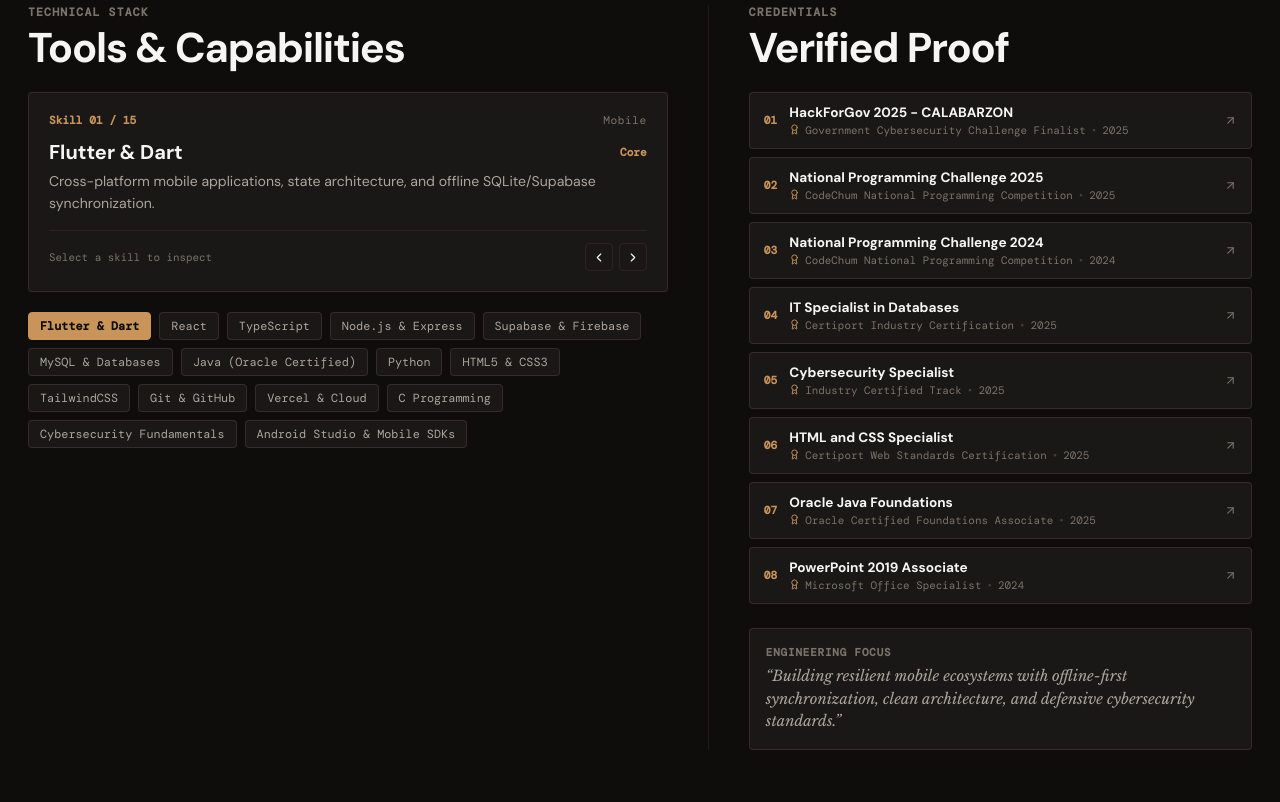
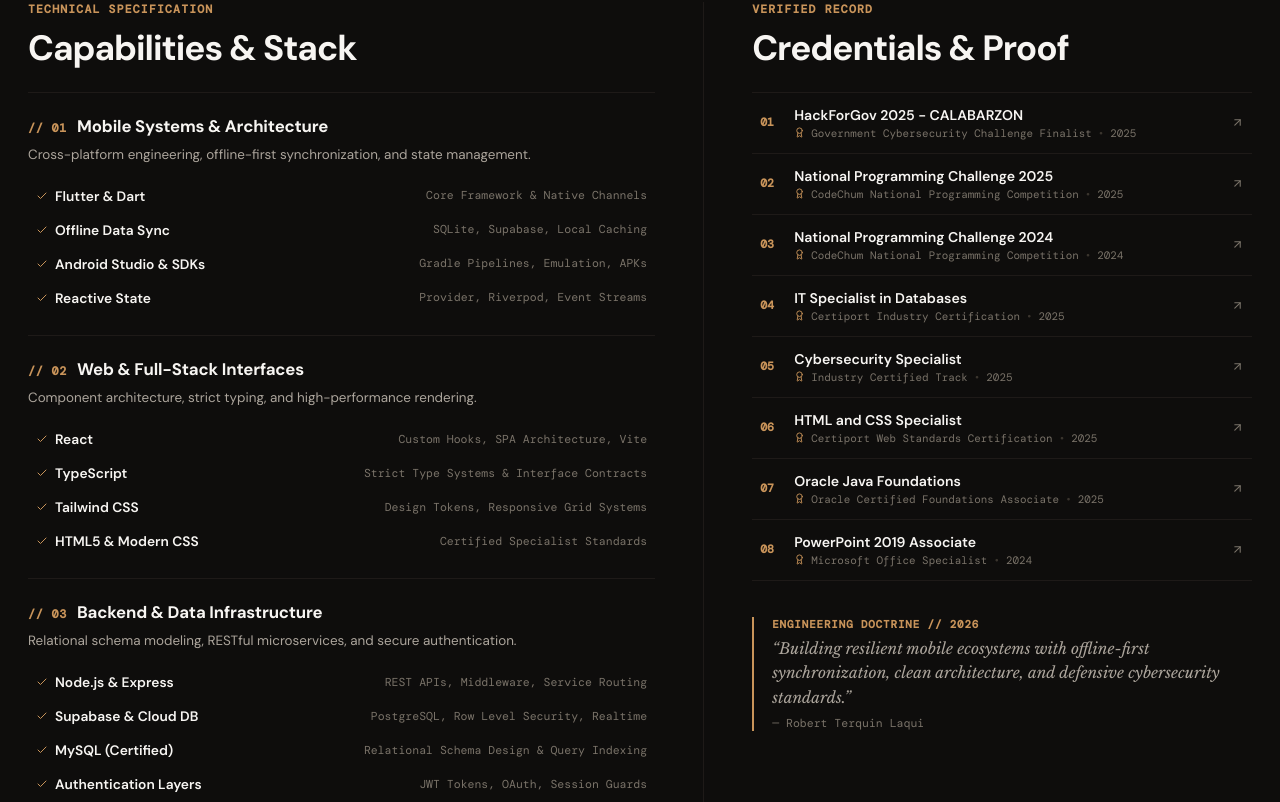
Before and after one commit to robertterquin/personal-portfolio, a React (Vite) app: page / in a window 1280 px wide. Shown: the part 1578-2380 px from the top of the page. Built offline with nearby package versions, Linux system fonts and the light colour scheme; a web font is replaced by a local one.

Commit message:
Refactor terminal and toolkit sections for improved clarity and structure; update styles and content for better user experience.

```diff
--- a/src/App.css
+++ b/src/App.css
@@ -665,13 +665,14 @@ html.theme-day .filter-pill.active {
   grid-template-columns: 80px 1.6fr 1.1fr auto;
   align-items: center;
   gap: 24px;
-  padding: 22px 18px;
+  padding: 22px 14px;
   border-top: 1px solid var(--line);
   transition: all 0.18s cubic-bezier(0.16, 1, 0.3, 1);
   cursor: pointer;
   position: relative;
   background: transparent;
-  border-radius: var(--radius-sm);
+  border-radius: 0;
+  border-left: 2px solid transparent;
 }
 
 .project-index-list .project-index-row:last-child {
@@ -681,14 +682,13 @@ html.theme-day .filter-pill.active {
 .project-index-row:hover,
 .project-index-row.row-active {
   background: var(--card-hover);
-  border-color: var(--line-strong);
-  transform: translateX(4px);
+  border-left-color: var(--accent);
+  padding-left: 20px;
 }
 
 html.theme-day .project-index-row:hover,
 html.theme-day .project-index-row.row-active {
-  background: #ffffff;
-  box-shadow: 0 4px 16px rgba(158, 107, 56, 0.08);
+  background: rgba(158, 107, 56, 0.05);
 }
 
 /* Row Column 1: Index Number & Type */
@@ -1316,17 +1316,49 @@ html.theme-day .viewer-btn-primary:hover {
 }
 
 /* ==========================================================================
-   5. MINIMAL STACK & CAPABILITIES (SAM RICHMOND APPROACH)
+   5. ARCHITECTURAL CAPABILITIES & SPECIFICATION LEDGER
    ========================================================================== */
+.section-title-wrap {
+  display: flex;
+  flex-direction: column;
+  gap: 6px;
+  margin-bottom: 24px;
+}
+
+.section-label {
+  font-family: var(--font-mono);
+  font-size: 0.72rem;
+  letter-spacing: 0.1em;
+  text-transform: uppercase;
+  color: var(--accent);
+  font-weight: 600;
+}
+
+.section-title {
+  margin: 0;
+  font-size: clamp(1.6rem, 3.2vw, 2.2rem);
+  font-weight: 800;
+  letter-spacing: -0.03em;
+  color: var(--ink);
+}
+
+.section-subtext {
+  margin: 6px 0 0 0;
+  font-size: 0.9rem;
+  line-height: 1.55;
+  color: var(--ink-muted);
+  max-width: 620px;
+}
+
 .minimal-toolkit-section {
-  padding: 56px 0;
+  padding: 60px 0;
   border-bottom: 1px solid var(--line);
 }
 
 .toolkit-two-col {
   display: grid;
   grid-template-columns: 1.15fr 0.85fr;
-  gap: 40px;
+  gap: 48px;
 }
 
 .toolkit-col {
@@ -1336,234 +1368,215 @@ html.theme-day .viewer-btn-primary:hover {
 
 .toolkit-tools-col {
   border-right: 1px solid var(--line);
-  padding-right: 40px;
-}
-
-/* Minimal Tool Inspector Card */
-.minimal-tool-card {
-  background: var(--card-bg);
-  border: 1px solid var(--card-border);
-  border-radius: var(--radius-sm);
-  padding: 20px;
-  margin: 20px 0 20px 0;
-}
-
-.tool-card-top {
-  display: flex;
-  align-items: center;
-  justify-content: space-between;
-  margin-bottom: 12px;
-  font-family: var(--font-mono);
-  font-size: 0.7rem;
-}
-
-.tool-index {
+  padding-right: 48px;
+}
+
+/* Capability Spec Ledger (Zero Cards) */
+.capability-spec-ledger {
+  display: flex;
+  flex-direction: column;
+}
+
+.spec-group-row {
+  padding: 22px 0;
+  border-top: 1px solid var(--line);
+  display: flex;
+  flex-direction: column;
+  gap: 8px;
+}
+
+.spec-group-row:last-child {
+  border-bottom: 1px solid var(--line);
+}
+
+.spec-group-header {
+  display: flex;
+  align-items: baseline;
+  gap: 10px;
+}
+
+.spec-code {
+  font-family: var(--font-mono);
+  font-size: 0.74rem;
   color: var(--accent);
   font-weight: 700;
-}
-
-.tool-category {
+  letter-spacing: 0.06em;
+}
+
+.spec-cat-title {
+  margin: 0;
+  font-size: 1.05rem;
+  font-weight: 700;
+  color: var(--ink);
+  letter-spacing: -0.01em;
+}
+
+.spec-focus-desc {
+  margin: 0 0 8px 0;
+  font-size: 0.84rem;
+  line-height: 1.5;
+  color: var(--ink-muted);
+}
+
+.spec-items-table {
+  display: flex;
+  flex-direction: column;
+  gap: 4px;
+}
+
+.spec-item-line {
+  display: flex;
+  align-items: center;
+  justify-content: space-between;
+  gap: 16px;
+  padding: 6px 8px;
+  border-radius: var(--radius-sm);
+  transition: background 0.15s ease;
+}
+
+.spec-item-line:hover {
+  background: var(--accent-dim);
+}
+
+.spec-item-name {
+  display: inline-flex;
+  align-items: center;
+  gap: 7px;
+  font-size: 0.86rem;
+  color: var(--ink);
+}
+
+.spec-item-name strong {
+  font-weight: 600;
+}
+
+.spec-check-icon {
+  color: var(--accent);
+  flex-shrink: 0;
+}
+
+.spec-item-detail {
+  font-family: var(--font-mono);
+  font-size: 0.72rem;
   color: var(--ink-dim);
-  letter-spacing: 0.05em;
-}
-
-.tool-name-row {
-  display: flex;
-  align-items: center;
-  justify-content: space-between;
-  margin-bottom: 6px;
-}
-
-.tool-name {
-  margin: 0;
-  font-size: 1.25rem;
+  text-align: right;
+}
+
+/* Credentials Ledger (Zero Cards) */
+.credentials-ledger {
+  display: flex;
+  flex-direction: column;
+}
+
+.cred-ledger-row {
+  display: flex;
+  align-items: center;
+  gap: 14px;
+  padding: 13px 8px;
+  border-top: 1px solid var(--line);
+  transition: all 0.16s ease;
+  background: transparent;
+}
+
+.cred-ledger-row:last-child {
+  border-bottom: 1px solid var(--line);
+}
+
+.cred-ledger-row:hover {
+  background: var(--card-hover);
+  padding-left: 12px;
+}
+
+html.theme-day .cred-ledger-row:hover {
+  background: rgba(158, 107, 56, 0.06);
+}
+
+.cred-ledger-num {
+  font-family: var(--font-mono);
+  font-size: 0.72rem;
+  color: var(--accent);
   font-weight: 700;
-  color: var(--ink);
-}
-
-.tool-level {
-  font-family: var(--font-mono);
-  font-size: 0.7rem;
+  min-width: 20px;
+}
+
+.cred-ledger-content {
+  flex: 1;
+  display: flex;
+  flex-direction: column;
+  gap: 2px;
+}
+
+.cred-ledger-title {
+  font-size: 0.88rem;
+  font-weight: 600;
+  color: var(--ink);
+  transition: color 0.15s ease;
+}
+
+.cred-ledger-row:hover .cred-ledger-title {
   color: var(--accent);
-  font-weight: 600;
-}
-
-.tool-desc {
-  margin: 0 0 16px 0;
-  font-size: 0.88rem;
-  line-height: 1.55;
-  color: var(--ink-muted);
-}
-
-.tool-card-footer {
-  display: flex;
-  align-items: center;
-  justify-content: space-between;
-  padding-top: 12px;
-  border-top: 1px solid var(--line);
+}
+
+.cred-ledger-sub {
+  display: flex;
+  align-items: center;
+  gap: 6px;
   font-family: var(--font-mono);
   font-size: 0.68rem;
   color: var(--ink-dim);
 }
 
-.tool-nav-arrows {
-  display: flex;
-  align-items: center;
+.cred-type-icon {
+  color: var(--accent);
+  flex-shrink: 0;
+}
+
+.cred-meta-dot {
+  color: var(--line-strong);
+}
+
+.cred-arrow-icon {
+  color: var(--ink-dim);
+  transition: transform 0.15s ease, color 0.15s ease;
+  flex-shrink: 0;
+}
+
+.cred-ledger-row:hover .cred-arrow-icon {
+  color: var(--accent);
+  transform: translate(2px, -2px);
+}
+
+/* Architectural Doctrine Blockquote */
+.architectural-doctrine {
+  margin-top: 36px;
+  padding-left: 18px;
+  border-left: 2px solid var(--accent);
+  display: flex;
+  flex-direction: column;
   gap: 6px;
 }
 
-.tool-arrow-btn {
-  width: 28px;
-  height: 28px;
-  border: 1px solid var(--line);
-  border-radius: var(--radius-sm);
-  display: flex;
-  align-items: center;
-  justify-content: center;
-  color: var(--ink);
-  transition: all 0.15s ease;
-}
-
-.tool-arrow-btn:hover {
-  border-color: var(--accent);
-  color: var(--accent);
-  background: var(--accent-dim);
-}
-
-/* Minimal Skill Cloud */
-.minimal-skill-cloud {
-  display: flex;
-  flex-wrap: wrap;
-  gap: 8px;
-}
-
-.skill-pill {
-  padding: 5px 11px;
-  background: var(--card-bg);
-  border: 1px solid var(--card-border);
-  border-radius: var(--radius-sm);
-  font-family: var(--font-mono);
-  font-size: 0.74rem;
-  color: var(--ink-muted);
-  transition: all 0.15s ease;
-}
-
-.skill-pill:hover {
-  border-color: var(--accent);
-  color: var(--accent);
-  background: var(--accent-dim);
-}
-
-.skill-pill.active {
-  background: var(--accent) !important;
-  border-color: var(--accent) !important;
-  color: #0e0d0c !important;
-  font-weight: 700;
-}
-
-html.theme-day .skill-pill.active {
-  background: var(--accent) !important;
-  border-color: var(--accent) !important;
-  color: #ffffff !important;
-}
-
-/* Credentials Column */
-.minimal-credentials-list {
-  display: flex;
-  flex-direction: column;
-  gap: 8px;
-  margin: 20px 0 24px 0;
-}
-
-.minimal-cred-row {
-  display: flex;
-  align-items: center;
-  gap: 12px;
-  padding: 11px 14px;
-  background: var(--card-bg);
-  border: 1px solid var(--card-border);
-  border-radius: var(--radius-sm);
-  transition: all 0.15s ease;
-}
-
-.minimal-cred-row:hover {
-  border-color: var(--accent);
-  transform: translateX(3px);
-}
-
-.cred-num {
-  font-family: var(--font-mono);
-  font-size: 0.7rem;
-  color: var(--accent);
-  font-weight: 700;
-}
-
-.cred-details {
-  flex: 1;
-  display: flex;
-  flex-direction: column;
-  gap: 2px;
-}
-
-.cred-name {
-  font-size: 0.85rem;
-  font-weight: 700;
-  color: var(--ink);
-}
-
-.cred-meta {
-  display: flex;
-  align-items: center;
-  gap: 5px;
-  font-family: var(--font-mono);
-  font-size: 0.68rem;
-  color: var(--ink-dim);
-}
-
-.cred-icon {
-  flex-shrink: 0;
-  color: var(--accent);
-}
-
-.meta-dot {
-  color: var(--line-strong);
-}
-
-.cred-link-icon {
-  color: var(--ink-dim);
-  transition: color 0.15s ease;
-}
-
-.minimal-cred-row:hover .cred-link-icon {
-  color: var(--accent);
-}
-
-.minimal-philosophy-card {
-  padding: 16px;
-  background: var(--card-bg);
-  border: 1px solid var(--card-border);
-  border-radius: var(--radius-sm);
-  margin-top: auto;
-}
-
-.philosophy-title {
+.doctrine-tag {
   font-family: var(--font-mono);
   font-size: 0.68rem;
   font-weight: 700;
   letter-spacing: 0.08em;
-  color: var(--ink-dim);
-  text-transform: uppercase;
-  display: block;
-  margin-bottom: 6px;
-}
-
-.philosophy-quote {
+  color: var(--accent);
+}
+
+.doctrine-quote {
   margin: 0;
   font-family: var(--font-serif);
   font-style: italic;
-  font-size: 0.92rem;
-  line-height: 1.55;
+  font-size: 0.96rem;
+  line-height: 1.6;
   color: var(--ink-muted);
+}
+
+.doctrine-signoff {
+  font-family: var(--font-mono);
+  font-size: 0.72rem;
+  color: var(--ink-dim);
 }
 
 /* ==========================================================================
@@ -1579,15 +1592,16 @@ html.theme-day .skill-pill.active {
 }
 
 .terminal-container {
-  background: #090a0c;
-  border: 1px solid rgba(255, 255, 255, 0.14);
-  border-radius: var(--radius-md);
+  background: #0e0d0c;
+  border: 1px solid var(--leather-border);
+  border-radius: var(--radius-sm);
   overflow: hidden;
-  box-shadow: 0 16px 40px rgba(0, 0, 0, 0.45);
+  box-shadow: 0 12px 30px rgba(0, 0, 0, 0.3);
 }
 
 html.theme-day .terminal-container {
-  background: #111214;
+  background: #141311;
+  box-shadow: 0 10px 24px rgba(158, 107, 56, 0.1);
 }
 
 .terminal-header-bar {
@@ -1819,23 +1833,28 @@ html.theme-day .terminal-container {
   display: inline-flex;
   align-items: center;
   gap: 4px;
-  background: rgba(255, 255, 255, 0.06);
-  border: 1px solid rgba(255, 255, 255, 0.1);
+  background: transparent;
+  border: 1px solid var(--leather-border);
   padding: 3px 8px;
-  border-radius: var(--radius-sm);
+  border-radius: 2px;
   font-family: var(--font-mono);
   font-size: 0.68rem;
-  color: #f4f4f5;
+  color: var(--accent);
   transition: all 0.15s ease;
 }
 
 .shortcut-chip:hover {
-  border-color: #ffffff;
-  background: rgba(255, 255, 255, 0.15);
+  border-color: var(--accent);
+  background: var(--accent);
+  color: #0e0d0c;
 }
 
 .chip-sparkle {
-  color: #a1a1a6;
+  color: var(--accent);
+}
+
+.shortcut-chip:hover .chip-sparkle {
+  color: #0e0d0c;
 }
 
 /* ==========================================================================
@@ -2226,4 +2245,15 @@ html.theme-day .terminal-container {
     padding: 5px 9px;
     font-size: 0.66rem;
   }
-}
+
+  .spec-item-line {
+    flex-direction: column;
+    align-items: flex-start;
+    gap: 2px;
+  }
+
+  .spec-item-detail {
+    text-align: left;
+    padding-left: 19px;
+  }
+}
--- a/src/components/ToolkitSection.tsx
+++ b/src/components/ToolkitSection.tsx
@@ -1,127 +1,140 @@
-import React, { useState } from 'react';
-import { ChevronLeft, ChevronRight, ArrowUpRight, Award, GraduationCap } from 'lucide-react';
-import { skillsData, credentialsData, type SkillItem } from '../data/portfolioData';
+import React from 'react';
+import { ArrowUpRight, Award, GraduationCap, Check } from 'lucide-react';
+import { credentialsData } from '../data/portfolioData';
+
+interface CapabilityGroup {
+  code: string;
+  category: string;
+  focus: string;
+  items: { name: string; detail: string }[];
+}
+
+const capabilityGroups: CapabilityGroup[] = [
+  {
+    code: '01',
+    category: 'Mobile Systems & Architecture',
+    focus: 'Cross-platform engineering, offline-first synchronization, and state management.',
+    items: [
+      { name: 'Flutter & Dart', detail: 'Core Framework & Native Channels' },
+      { name: 'Offline Data Sync', detail: 'SQLite, Supabase, Local Caching' },
+      { name: 'Android Studio & SDKs', detail: 'Gradle Pipelines, Emulation, APKs' },
+      { name: 'Reactive State', detail: 'Provider, Riverpod, Event Streams' },
+    ],
+  },
+  {
+    code: '02',
+    category: 'Web & Full-Stack Interfaces',
+    focus: 'Component architecture, strict typing, and high-performance rendering.',
+    items: [
+      { name: 'React', detail: 'Custom Hooks, SPA Architecture, Vite' },
+      { name: 'TypeScript', detail: 'Strict Type Systems & Interface Contracts' },
+      { name: 'Tailwind CSS', detail: 'Design Tokens, Responsive Grid Systems' },
+      { name: 'HTML5 & Modern CSS', detail: 'Certified Specialist Standards' },
+    ],
+  },
+  {
+    code: '03',
+    category: 'Backend & Data Infrastructure',
+    focus: 'Relational schema modeling, RESTful microservices, and secure authentication.',
+    items: [
+      { name: 'Node.js & Express', detail: 'REST APIs, Middleware, Service Routing' },
+      { name: 'Supabase & Cloud DB', detail: 'PostgreSQL, Row Level Security, Realtime' },
+      { name: 'MySQL (Certified)', detail: 'Relational Schema Design & Query Indexing' },
+      { name: 'Authentication Layers', detail: 'JWT Tokens, OAuth, Session Guards' },
+    ],
+  },
+  {
+    code: '04',
+    category: 'Core Engineering & Security',
+    focus: 'Defensive cybersecurity standards, version control, and computer architecture.',
+    items: [
+      { name: 'Java (Oracle Certified)', detail: 'OOP Patterns & Enterprise Foundations' },
+      { name: 'Python & C', detail: 'Algorithms, Data Automation, Memory Concepts' },
+      { name: 'Cybersecurity Fundamentals', detail: 'Mitigation, Threat Modeling, Defensive Coding' },
+      { name: 'Git & Deployment', detail: 'Branch Workflows, CI/CD, Edge Networks' },
+    ],
+  },
+];
 
 export const ToolkitSection: React.FC = () => {
-  const [activeSkillIndex, setActiveSkillIndex] = useState<number>(0);
-
-  const activeSkill: SkillItem = skillsData[activeSkillIndex];
-
-  const handlePrevSkill = () => {
-    setActiveSkillIndex((prev) => (prev === 0 ? skillsData.length - 1 : prev - 1));
-  };
-
-  const handleNextSkill = () => {
-    setActiveSkillIndex((prev) => (prev === skillsData.length - 1 ? 0 : prev + 1));
-  };
-
   return (
     <section id="toolkit" className="minimal-toolkit-section">
       <div className="toolkit-two-col">
-        {/* Left Column: Interactive Tool Inspector & Cloud */}
+        {/* Left Column: Architectural Capability Spec Sheet */}
         <div className="toolkit-col toolkit-tools-col">
-          <span className="section-label">Technical Stack</span>
-          <h2 className="section-title">Tools &amp; Capabilities</h2>
-
-          {/* Minimal Tool Inspector Card */}
-          <div className="minimal-tool-card" aria-live="polite">
-            <div className="tool-card-top">
-              <span className="tool-index">
-                Skill {String(activeSkillIndex + 1).padStart(2, '0')} /{' '}
-                {String(skillsData.length).padStart(2, '0')}
-              </span>
-              <span className="tool-category">{activeSkill.category}</span>
-            </div>
-
-            <div className="tool-card-main">
-              <div className="tool-name-row">
-                <h3 className="tool-name">{activeSkill.name}</h3>
-                <span className="tool-level">{activeSkill.proficiency}</span>
-              </div>
-              <p className="tool-desc">{activeSkill.description}</p>
-            </div>
-
-            <div className="tool-card-footer">
-              <span className="tool-hint">Select a skill to inspect</span>
-              <div className="tool-nav-arrows">
-                <button
-                  type="button"
-                  className="tool-arrow-btn"
-                  onClick={handlePrevSkill}
-                  aria-label="Previous skill"
-                >
-                  <ChevronLeft size={15} />
-                </button>
-                <button
-                  type="button"
-                  className="tool-arrow-btn"
-                  onClick={handleNextSkill}
-                  aria-label="Next skill"
-                >
-                  <ChevronRight size={15} />
-                </button>
-              </div>
-            </div>
+          <div className="section-title-wrap">
+            <span className="section-label">Technical Specification</span>
+            <h2 className="section-title">Capabilities &amp; Stack</h2>
           </div>
 
-          {/* Minimal Skill Chips Cloud */}
-          <div className="minimal-skill-cloud" aria-label="Available technologies">
-            {skillsData.map((skill, index) => {
-              const isActive = index === activeSkillIndex;
-              return (
-                <button
-                  type="button"
-                  key={skill.name}
-                  className={`skill-pill ${isActive ? 'active' : ''}`}
-                  onClick={() => setActiveSkillIndex(index)}
-                  aria-pressed={isActive}
-                >
-                  {skill.name}
-                </button>
-              );
-            })}
+          <div className="capability-spec-ledger">
+            {capabilityGroups.map((group) => (
+              <div key={group.code} className="spec-group-row">
+                <div className="spec-group-header">
+                  <span className="spec-code">// {group.code}</span>
+                  <h3 className="spec-cat-title">{group.category}</h3>
+                </div>
+                <p className="spec-focus-desc">{group.focus}</p>
+
+                <div className="spec-items-table">
+                  {group.items.map((item) => (
+                    <div key={item.name} className="spec-item-line">
+                      <span className="spec-item-name">
+                        <Check size={12} className="spec-check-icon" />
+                        <strong>{item.name}</strong>
+                      </span>
+                      <span className="spec-item-detail">{item.detail}</span>
+                    </div>
+                  ))}
+                </div>
+              </div>
+            ))}
           </div>
         </div>
 
-        {/* Right Column: Credentials & Achievements */}
+        {/* Right Column: Verified Credentials & Doctrine */}
         <div className="toolkit-col toolkit-cred-col">
-          <span className="section-label">Credentials</span>
-          <h2 className="section-title">Verified Proof</h2>
+          <div className="section-title-wrap">
+            <span className="section-label">Verified Record</span>
+            <h2 className="section-title">Credentials &amp; Proof</h2>
+          </div>
 
-          <div className="minimal-credentials-list">
+          <div className="credentials-ledger">
             {credentialsData.map((item) => (
               <a
                 key={item.index}
                 href={item.image}
                 target="_blank"
                 rel="noreferrer"
-                className="minimal-cred-row"
+                className="cred-ledger-row"
                 aria-label={`Inspect ${item.title} certificate`}
               >
-                <span className="cred-num">{item.index}</span>
-                <div className="cred-details">
-                  <strong className="cred-name">{item.title}</strong>
-                  <span className="cred-meta">
+                <span className="cred-ledger-num">{item.index}</span>
+                <div className="cred-ledger-content">
+                  <strong className="cred-ledger-title">{item.title}</strong>
+                  <div className="cred-ledger-sub">
                     {item.type === 'Degree' ? (
-                      <GraduationCap size={11} className="cred-icon" />
+                      <GraduationCap size={11} className="cred-type-icon" />
                     ) : (
-                      <Award size={11} className="cred-icon" />
+                      <Award size={11} className="cred-type-icon" />
                     )}
                     <span>{item.institution}</span>
-                    <span className="meta-dot">•</span>
+                    <span className="cred-meta-dot">•</span>
                     <span>{item.year}</span>
-                  </span>
+                  </div>
                 </div>
-                <ArrowUpRight size={13} className="cred-link-icon" />
+                <ArrowUpRight size={13} className="cred-arrow-icon" />
               </a>
             ))}
           </div>
 
-          <div className="minimal-philosophy-card">
-            <span className="philosophy-title">Engineering Focus</span>
-            <p className="philosophy-quote">
+          {/* Architectural Doctrine (No Card) */}
+          <div className="architectural-doctrine">
+            <span className="doctrine-tag">ENGINEERING DOCTRINE // 2026</span>
+            <blockquote className="doctrine-quote">
               “Building resilient mobile ecosystems with offline-first synchronization, clean architecture, and defensive cybersecurity standards.”
-            </p>
+            </blockquote>
+            <span className="doctrine-signoff">— Robert Terquin Laqui</span>
           </div>
         </div>
       </div>
```
Also changed, not shown: src/components/SystemTerminal.tsx (+6 -6 lines).
